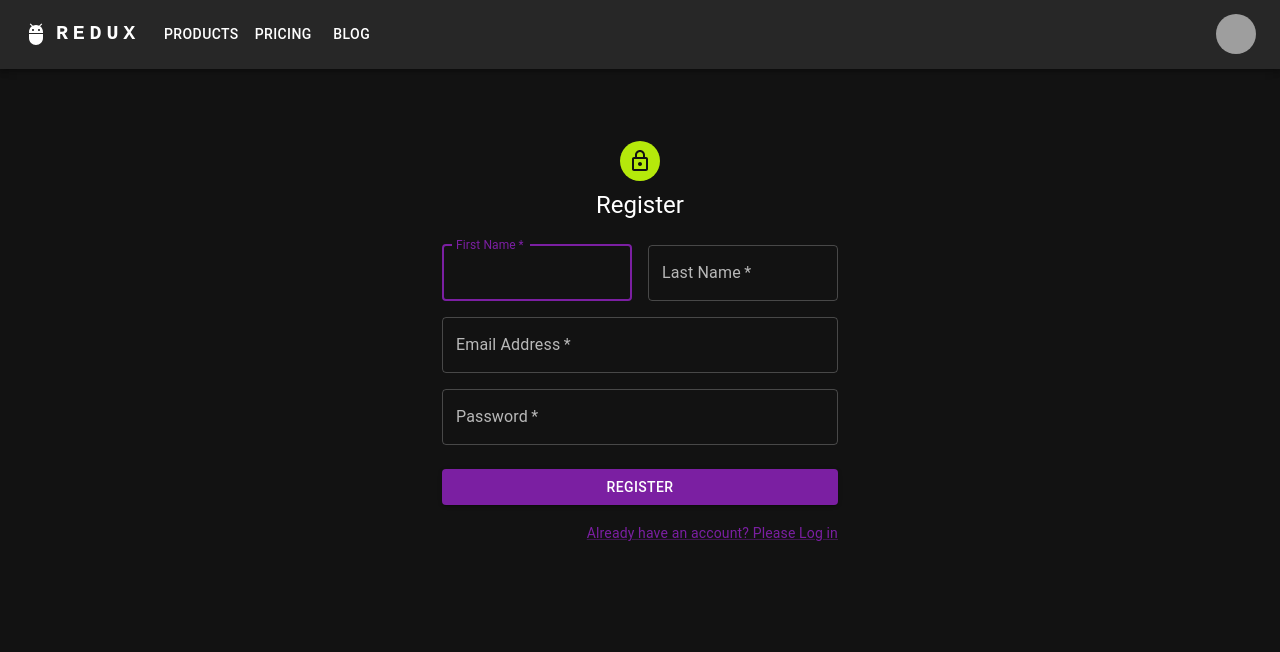
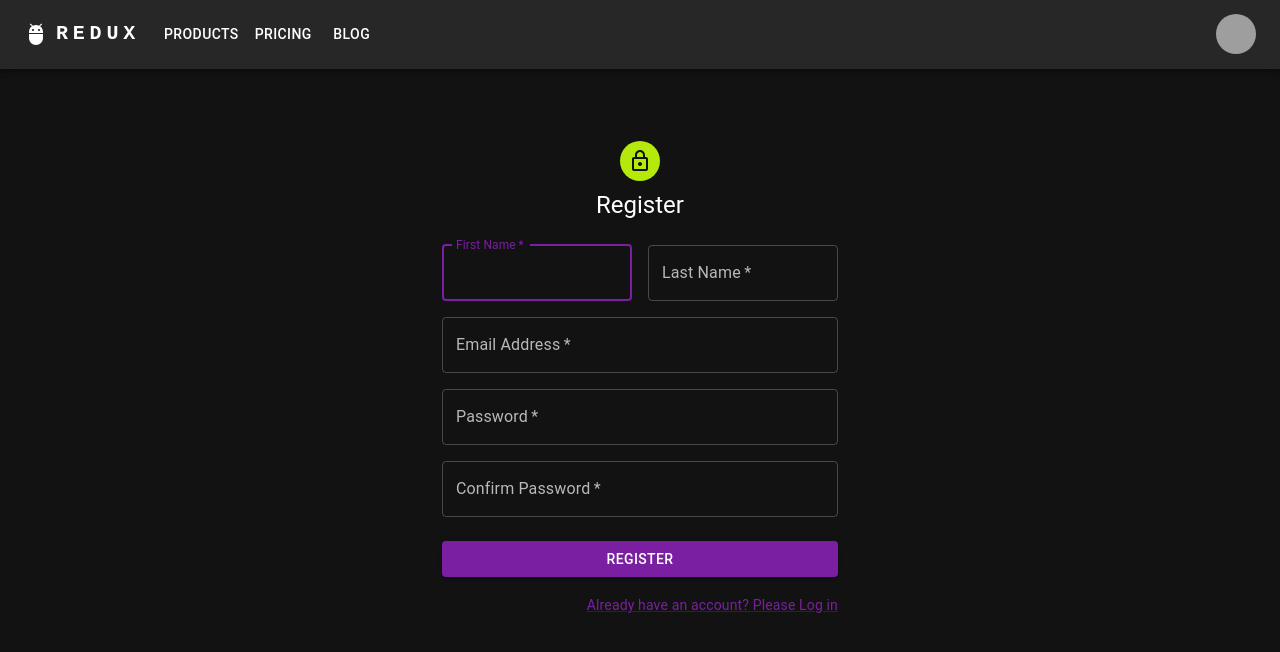
Before and after one commit to WDI-302/redux-frontend-fall23, a React (Vite) app: page /register in a window 1280 px wide. Shown: the top 652 px of the page. Built offline with nearby package versions, Linux system fonts and the light colour scheme; grey boxes are pictures that could not be loaded.

Commit message:
initial password checking working

```diff
--- a/src/components/NavBar.jsx
+++ b/src/components/NavBar.jsx
@@ -13,7 +13,7 @@ import Tooltip from '@mui/material/Tooltip';
 import MenuItem from '@mui/material/MenuItem';
 import AdbIcon from '@mui/icons-material/Adb';
 
-let loggedIn = true
+let loggedIn = false
 const pages = ['Products', 'Pricing', 'Blog'];
 // const settings = ['Profile', 'Account', 'Dashboard', 'Logout'];
 let settings = []
--- a/src/components/Register.jsx
+++ b/src/components/Register.jsx
@@ -1,4 +1,4 @@
-import * as React from 'react';
+import React, { useState } from 'react';
 import Avatar from '@mui/material/Avatar';
 import Button from '@mui/material/Button';
 import CssBaseline from '@mui/material/CssBaseline';
@@ -17,14 +17,43 @@ import { createTheme, ThemeProvider } from '@mui/material/styles';
 // const defaultTheme = createTheme();
 
 export default function Register() {
+
+    // const [isValid, setIsValid] = useState({
+    //
+    // })
+
+    const [pwdMatch, setPwdMatch] = useState({
+        error: false,
+        message: ""
+    })
+
+
+
   const handleSubmit = (event) => {
     event.preventDefault();
     const data = new FormData(event.currentTarget);
-    console.log({
-      email: data.get('email'),
-      password: data.get('password'),
-    });
+    let userObj = {
+        firstname: data.get('firstname'),
+        lastname: data.get('lastname'),
+        email: data.get('email'),
+        password: data.get('password'),
+      }
+    console.log(userObj);
+
+    if (userObj.password !== data.get('confirm-password')) {
+        setPwdMatch({
+            error: true,
+            message: "Password doesn't Match!"
+        })
+    } else {
+        setPwdMatch({
+            error: false,
+            message: ""
+        })
+    }
   };
+
+
 
   return (
     // ThemeProvider is in main.jsx
@@ -89,6 +118,18 @@ export default function Register() {
                   autoComplete="new-password"
                 />
               </Grid>
+              <Grid item xs={12}>
+                <TextField
+                  required
+                  fullWidth
+                  name="confirm-password"
+                  label="Confirm Password"
+                  type="password"
+                  id="confirm-password"
+                  error={pwdMatch.error}
+                  helperText={pwdMatch.message}
+                />
+              </Grid>
 
             </Grid>
             <Button
```
